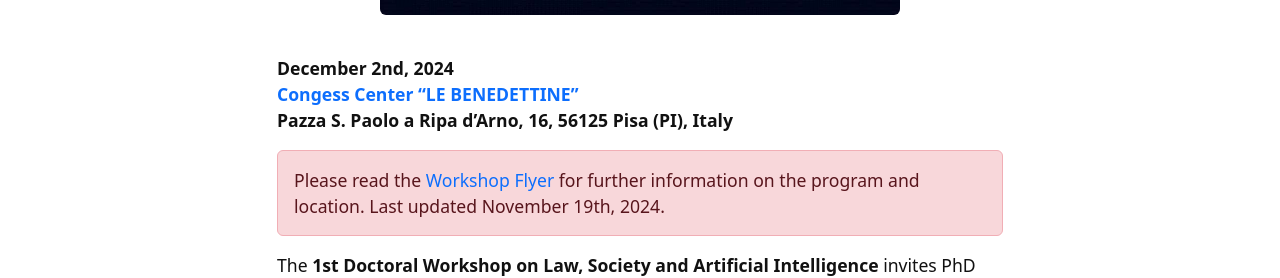
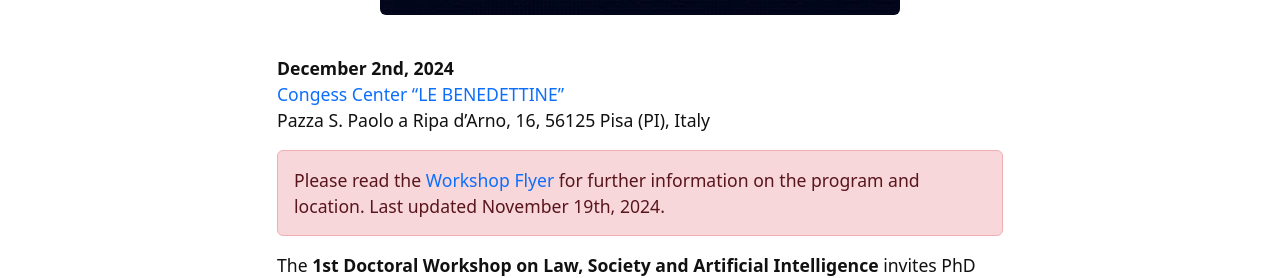
Before and after one commit to lsai-ws/lsai-ws.github.io, a Jekyll site: the page built from index.md, in a window 1280 px wide. Shown: the part 803-1081 px from the top of the page. Built offline with Jekyll 4.4.1, drawn with Linux system fonts in a browser that asks for light colours.

```diff
--- a/index.md
+++ b/index.md
@@ -8,9 +8,9 @@ layout: page
 {% include figure.html img="uidaho-workshop.jpg" alt="intro image here"  width="75%" %}
 
 
-**December 2nd, 2024<br>
+**December 2nd, 2024**<br>
 [Congess Center “LE BENEDETTINE”](https://maps.app.goo.gl/v6JqtUAkYCgopKCz7)<br>
-Pazza S. Paolo a Ripa d'Arno, 16, 56125 Pisa (PI), Italy**
+Pazza S. Paolo a Ripa d'Arno, 16, 56125 Pisa (PI), Italy
 
 {% include alert.html text="Please read the [Workshop Flyer](locandina.pdf) for further information on the program and location. Last updated November 19th, 2024." align="left" color="danger" %}
 
```
